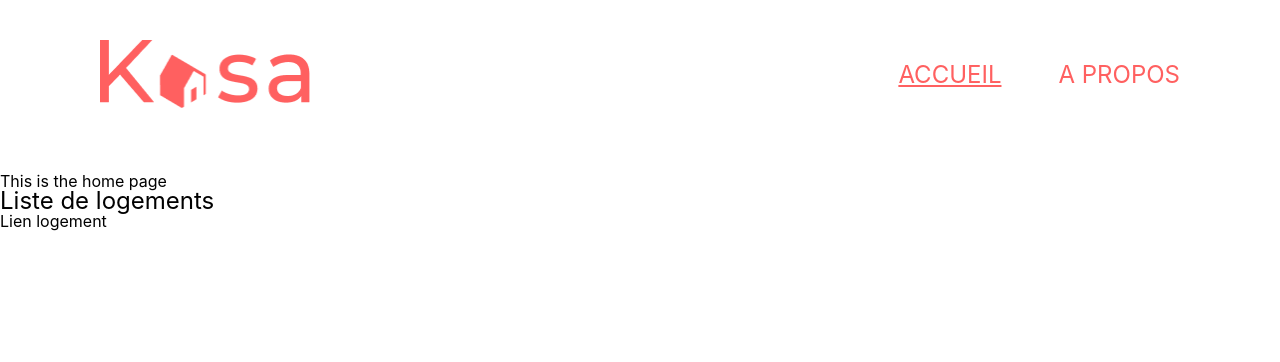
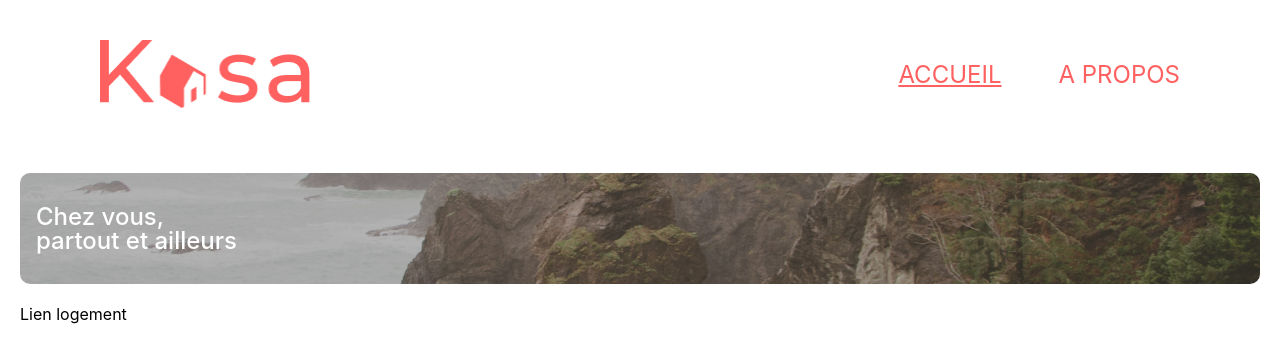
Before and after one commit to PrAndrian/Kasa-app, a React (Create React App) app: page /accueil in a window 1280 px wide. Shown: the top 362 px of the page. Built offline with nearby package versions, Linux system fonts and the light colour scheme.

Commit message:
landscape card css

```diff
--- a/src/App.module.css
+++ b/src/App.module.css
@@ -1,3 +1,5 @@
+/* NAVBAR ------------------------------------------------*/
+
 .nav{
      display: flex;
      justify-content: space-between;
@@ -14,6 +16,7 @@
     display: flex;
     gap:10px;
     font-size: 12px;
+    font-weight: 500;
     color : #FF6060;
     text-transform: uppercase;
     text-decoration: none;
@@ -38,3 +41,39 @@
         font-size: 24px;
     }
 }
+
+/* HOME ------------------------------------------------*/
+
+#home{
+    padding: 0 20px;
+}
+
+.banner {
+    display:flex;
+    align-items: center;
+    background: linear-gradient( rgba(0, 0, 0, 0.3), rgba(0, 0, 0, 0.3) ), url("./images/landscape_home.png");
+    background-position: center;
+    background-size: cover;
+    width: 100%;
+    height: 100%;
+    min-height: 111px;
+    padding : 16px;
+    margin-bottom: 22px;
+    border-radius: 10px;
+    color: white;
+    font-weight: 500;
+}
+
+.banner_title{
+    font-size : 24px;
+    font-weight : 500;
+}
+
+.banner_text_1,.banner_text_2{
+    font-weight: inherit;
+}
+
+.banner_text_2::before{
+    content: "\a";
+    white-space: pre;
+}
--- a/src/pages/Home.js
+++ b/src/pages/Home.js
@@ -1,12 +1,16 @@
 import React from 'react'
 import { Link } from 'react-router-dom'
+import styles from '../App.module.css'
 
 const Home = () => {
   const logementId = 'testId'
   return (
-    <div>
-        This is the home page
-        <h2>Liste de logements</h2>
+    <div id={styles.home}>
+        <div className={styles.banner}>
+          <h2 className={styles.banner_title}>
+            <span className={styles.banner_text_1}>Chez vous,</span>
+            <span className={styles.banner_text_2}>partout et ailleurs</span></h2>
+        </div >
         <Link to={`/fiche-logement/${logementId}`}>Lien logement</Link>
     </div>
   )
```
Also changed, not shown: src/images/landscape_home.png (added).
